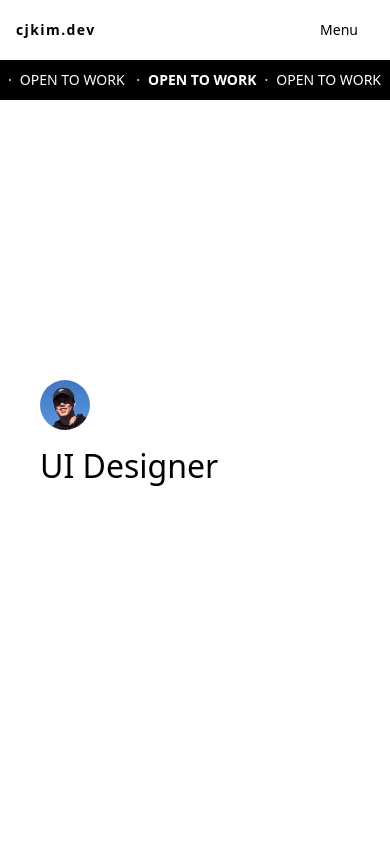
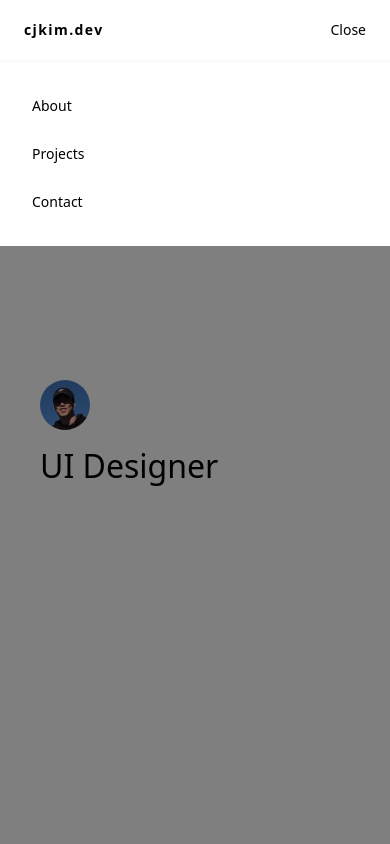
Before and after one commit to cjoak1028/cjoak1028.github.io, a React (Vite) app: page / in a window 390 px wide. Both pictures are taken after a click on the button "Menu". Shown: the top 844 px of the page. Built offline with nearby package versions, Linux system fonts and the light colour scheme.

Commit message:
Created mobile menu

```diff
--- a/src/App.jsx
+++ b/src/App.jsx
@@ -14,7 +14,7 @@ function App() {
         <Banner />
       </div>
       <Hero />
-      <main className="px-4 flex flex-col items-center">
+      <main className="px-6 flex flex-col items-center">
         <About />
         <Projects />
         <Contact />
--- a/src/components/Footer.jsx
+++ b/src/components/Footer.jsx
@@ -27,7 +27,7 @@ const Footer = () => {
           );
         })}
       </div>
-      <p className="text-black/40">Designed & Built by CJ Kim</p>
+      <p className="text-black/40 text-xs">Designed & Built by CJ Kim</p>
     </div>
   );
 };
--- a/src/components/Header.jsx
+++ b/src/components/Header.jsx
@@ -1,18 +1,25 @@
+import { useState } from "react";
 import LogoImage from "../assets/logo-profile.jpg";
 
 const Header = () => {
+  const [isMenuOpen, setIsMenuOpen] = useState(false);
   const navLinks = ["About", "Projects", "Contact"];
 
   const NavLink = ({ label }) => {
     return (
-      <a className="px-4 hover:opacity-60 cursor-pointer transition-opacity">
+      <a className="py-3 sm:px-4 sm:py-0 hover:opacity-60 cursor-pointer transition-opacity inline-block">
         {label}
       </a>
     );
   };
 
+  const handleMenuClick = () => {
+    setIsMenuOpen((prevState) => !prevState);
+  };
+
   return (
-    <div className="px-4 sm:px-6 md:px-10 h-[3.75rem] sm:h-[5.125rem] flex flex-row justify-between items-center bg-white">
+    <div>
+      <div className="px-6 md:px-10 h-[3.75rem] sm:h-[5.125rem] flex flex-row justify-between items-center bg-white">
         <div className="flex flex-row gap-2 sm:gap-3 items-center">
           {/* <img src={LogoImage} className="w-5 h-5 sm:w-7 sm:h-7 rounded-full" /> */}
           <span className="font-semibold tracking-widest sm:text-lg">
@@ -31,9 +38,32 @@ const Header = () => {
             <a className="ml-4 flex items-center primary-button">Resume</a>
           </ul>
         </nav>
-      <button className="px-4 sm:hidden font-medium hover:opacity-60 transition-opacity">
-        Menu
+        <button
+          className="sm:hidden font-medium hover:opacity-60 transition-opacity"
+          onClick={handleMenuClick}
+        >
+          {isMenuOpen ? "Close" : "Menu"}
         </button>
+      </div>
+      {isMenuOpen && (
+        <div
+          className="h-full bg-black/50 z-10 fixed top-[3.75rem] left-0 w-full sm:hidden"
+          onClick={handleMenuClick}
+        >
+          <span className="h-0.5 w-full bg-gray-50 block"></span>
+          <nav className="bg-white p-8" onClick={(e) => e.stopPropagation()}>
+            <ul className="flex flex-col font-medium -mt-3 -mb-3">
+              {navLinks.map((link, index) => {
+                return (
+                  <li key={`${link}${index}`}>
+                    <NavLink label={link} />
+                  </li>
+                );
+              })}
+            </ul>
+          </nav>
+        </div>
+      )}
     </div>
   );
 };
```
Lines whose indentation alone changed are shown as unchanged.
